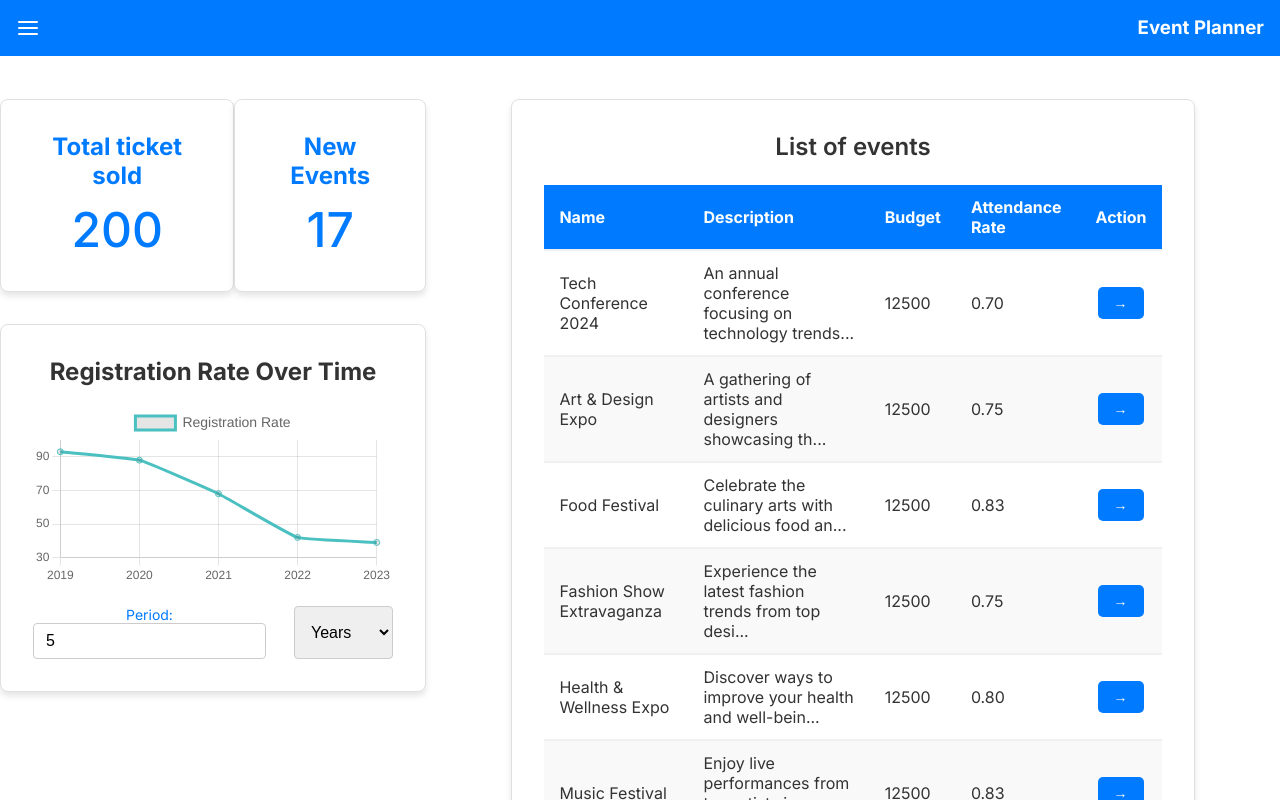
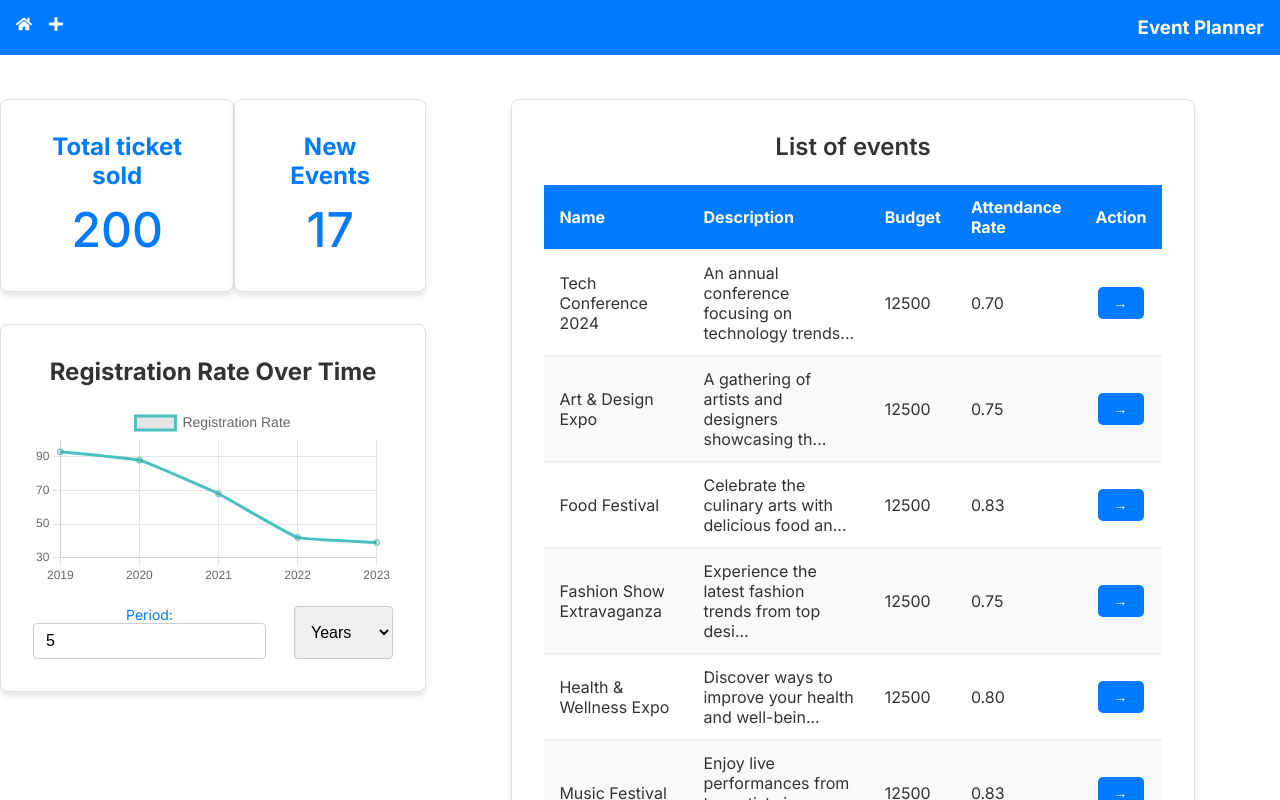
Before and after one commit to krumbs8749/event_planner_frontend, a Next.js app: page / in a window 1280 px wide. Built offline with nearby package versions, Linux system fonts and the light colour scheme.

Commit message:
refactor: redesign navbar logic and look

```diff
--- a/app/layout.js
+++ b/app/layout.js
@@ -5,12 +5,13 @@ import './globals.css'
 
 import { useState } from 'react';
 import { FiMenu } from 'react-icons/fi';
-import Navbar from '../src/components/Navbar/Navbar';
+import { FaHome, FaPlus } from 'react-icons/fa';
 import styles from './layout.module.scss'
 
+import Link from 'next/link';
+import Tooltip from '../src/components/Toolitp/Tooltip';
+
 const inter = Inter({ subsets: ['latin'] })
-
-
 
 export default function RootLayout({ children }) {
 
@@ -23,11 +24,18 @@ export default function RootLayout({ children }) {
         <main className={styles.wrapper}>
 
         <div className={styles.topbar} onClick={toggleNavbar}>
-          <FiMenu className={styles.burgerMenu} size={24} color="white" />
+          <div className={styles.menu}>
+            <Link href="/">
+              <Tooltip text="Home"><FaHome/></Tooltip>
+            </Link>
+            <Link href="/events/create-event">
+              <Tooltip text="Create Event"><FaPlus /></Tooltip>
+            </Link>
+          </div>
+
           <h3>Event Planner</h3>
         </div>
 
-         <Navbar isOpen={isOpen} closeButton={toggleNavbar}></Navbar>
           {children}
 
         </main>
--- a/app/layout.module.scss
+++ b/app/layout.module.scss
@@ -26,14 +26,10 @@
     color: white !important;
 
 }
-
-.burgerMenu {
-    cursor: pointer;
-}
-.navbar {
-    grid-area: navbar;
-    width: 0;
-    &.active{
-        width: 100%;
+.menu{
+    display: flex;
+    justify-content: space-between;
+    a {
+        margin-right: 1rem;
     }
 }
--- a/package.json
+++ b/package.json
@@ -2,6 +2,7 @@
   "name": "event_planner_frontend",
   "version": "0.1.0",
   "private": true,
+  "homepage": "https://krumbs8749.github.io/event_planner_frontend/",
   "scripts": {
     "dev": "next dev",
     "build": "next build",
@@ -21,6 +22,7 @@
   },
   "devDependencies": {
     "eslint": "^8",
-    "eslint-config-next": "14.0.3"
+    "eslint-config-next": "14.0.3",
+    "gh-pages": "^6.1.1"
   }
 }
--- a/src/components/Navbar/Navbar.js
+++ /dev/null
@@ -1,23 +0,0 @@
-"use client";
-import Link from 'next/link';
-import styles from './navbar.module.scss';
-
-import { useRouter } from 'next/navigation';
-
-const Navbar = ({ isOpen, closeButton }) => {
-  // Function to check if the link is active
-  const router = useRouter();
-
-  // Function to check if the link is active
-  const isActive = (href) => router.pathname === href;
-
-  return (
-      <div className={`${styles.menu} ${isOpen && styles.active}`}>
-        <Link href="/" className={isActive('/') ? styles.active : ''} onClick={closeButton}>Home</Link>
-        <Link href="/events/create-event" className={isActive('/events/create-event') ? styles.active : ''} onClick={closeButton}>Create Event</Link>
-        <span className={styles.closeButton} onClick={closeButton}>X</span>
-      </div>
-  );
-}
-
-export default Navbar;
--- a/src/components/Navbar/navbar.module.scss
+++ /dev/null
@@ -1,59 +0,0 @@
-.menu {
-  display: flex;
-  position: relative;
-  flex-direction: column;
-  justify-content: flex-start;
-  align-items: flex-start;
-  height: 100vh; /* Extend the menu to full viewport height for a full side navigation effect */
-  width: 0; /* Define a fixed width for the menu */
-  position: fixed;
-  top: 0; /* Align to the top of the viewport */
-  left: 0; /* Align to the left of the viewport */
-  background-color: #ffffff; /* Use a solid white for a clean, modern look */
-  box-shadow: 2px 2px 5px rgba(0, 0, 0, 0.1); /* Soft shadow on the right for depth */
-  z-index: 1000; /* Ensure the menu is above other content */
-  transition: width 0.3s ease; /* Smooth transition for any transform changes (like hide/show) */
-
-  a,
-  .closeButton {
-    display: none;
-    transition: display 0.5s ease;
-  }
-  &.active {
-    width: 20%;
-    padding: 2rem 1rem; /* Provide more padding for a spacious layout */
-    a,
-    .closeButton {
-      display: block;
-    }
-    a {
-      font-size: 1.2rem; /* Adjust font size for readability */
-      text-decoration: none; /* Remove underline from links */
-      margin-bottom: 1.5rem; /* Increase spacing between links */
-      transition: color 0.3s ease; /* Smooth transition for color change */
-
-      &:hover,
-      &:focus {
-        color: #007bff; /* Use a bright color for hover/focus to indicate interactivity */
-        text-decoration: none; /* Ensure underline doesn't reappear on hover/focus */
-      }
-
-      &:hover {
-        background-color: #f8f9fa; /* Light background color on hover for more interactivity */
-        padding: 0.5rem; /* Add padding to make the hover effect more noticeable */
-        border-radius: 4px; /* Rounded corners for the hover background */
-      }
-    }
-    .closeButton {
-      position: absolute;
-      top: 1rem;
-      right: 1rem;
-      font-weight: 700;
-      cursor: pointer;
-    }
-  }
-}
-.active {
-  color: #007bff !important; /* Highlight color for the active link */
-  font-weight: bold; /* Optional: makes the active link bolder */
-}
--- /dev/null
+++ b/src/components/Toolitp/Tooltip.js
@@ -0,0 +1,54 @@
+import React, { useState } from 'react';
+import styles from './Tooltip.module.scss';
+
+const Tooltip = ({ children, text }) => {
+  const [isVisible, setIsVisible] = useState(false);
+  const [position, setPosition] = useState({ x: 0, y: 0 });
+
+  const handleMouseMove = (e) => {
+    // Determine viewport width
+    const viewportWidth = window.innerWidth;
+    // Determine if cursor is on the left or right half of the screen
+    const cursorOnLeftSide = e.clientX < viewportWidth / 2;
+
+    setPosition({
+      // Place tooltip to the right of the cursor if on left side, otherwise to the left.
+      // Adjust X position to avoid tooltip directly under the cursor
+      x: cursorOnLeftSide ? e.clientX + 10 : e.clientX - 10,
+      y: e.clientY
+    });
+  };
+
+  const handleMouseEnter = () => {
+    setIsVisible(true);
+  };
+
+  const handleMouseLeave = () => {
+    setIsVisible(false);
+  };
+
+  return (
+    <div
+      onMouseMove={handleMouseMove}
+      onMouseEnter={handleMouseEnter}
+      onMouseLeave={handleMouseLeave}
+      className={styles.tooltipContainer}
+    >
+      {children}
+      {isVisible && (
+        <div
+          className={styles.tooltipText}
+          style={{
+            left: `${position.x}px`,
+            top: `${position.y}px`,
+            transform: `translateY(10%) ${position.x < window.innerWidth / 2 ? 'translateX(0)' : 'translateX(-100%)'}`
+          }}
+        >
+          {text}
+        </div>
+      )}
+    </div>
+  );
+};
+
+export default Tooltip;
--- /dev/null
+++ b/src/components/Toolitp/tooltip.module.scss
@@ -0,0 +1,16 @@
+.tooltipContainer {
+    position: relative;
+    display: inline-block;
+}
+
+.tooltipText {
+    position: fixed; // Positioned relative to the viewport
+    visibility: visible;
+    background-color: black;
+    color: #fff;
+    text-align: center;
+    border-radius: 6px;
+    padding: 5px 10px;
+    z-index: 1000; // Ensure it's above other content
+    white-space: nowrap; // Prevent text wrapping
+}
```
Also changed, not shown: 1 other file (tests, documents, lock files or other folders).
